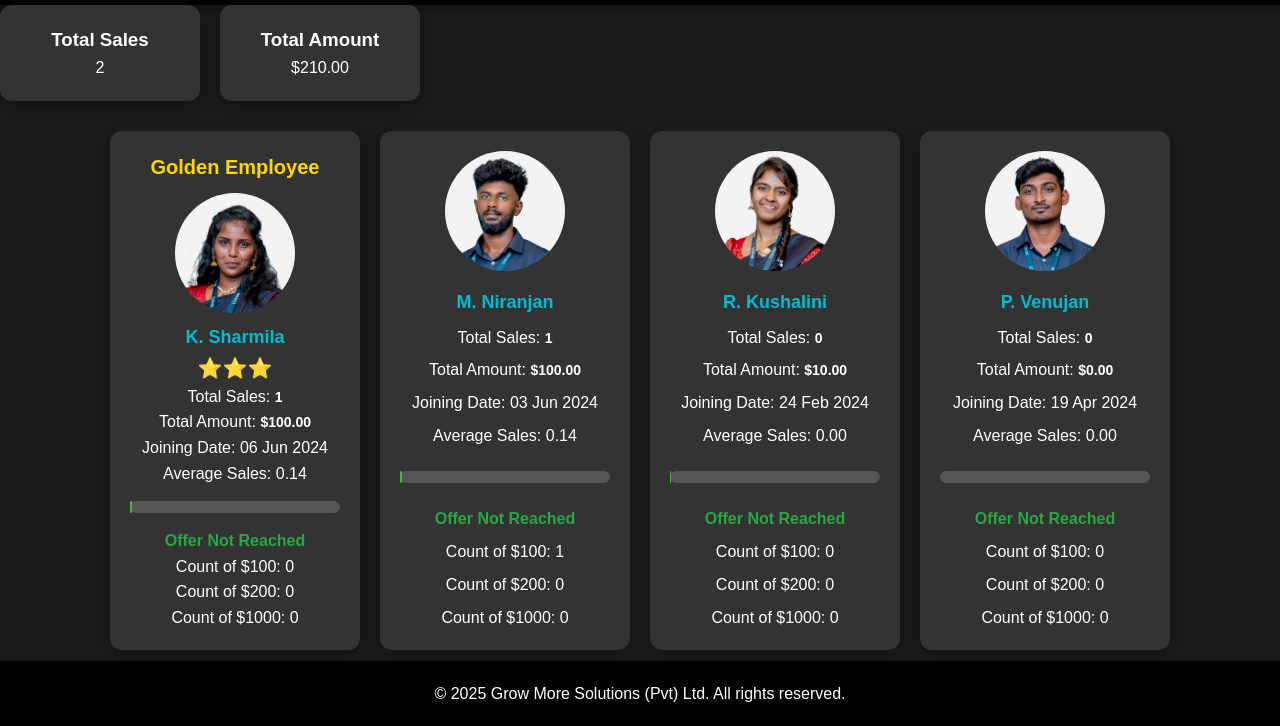
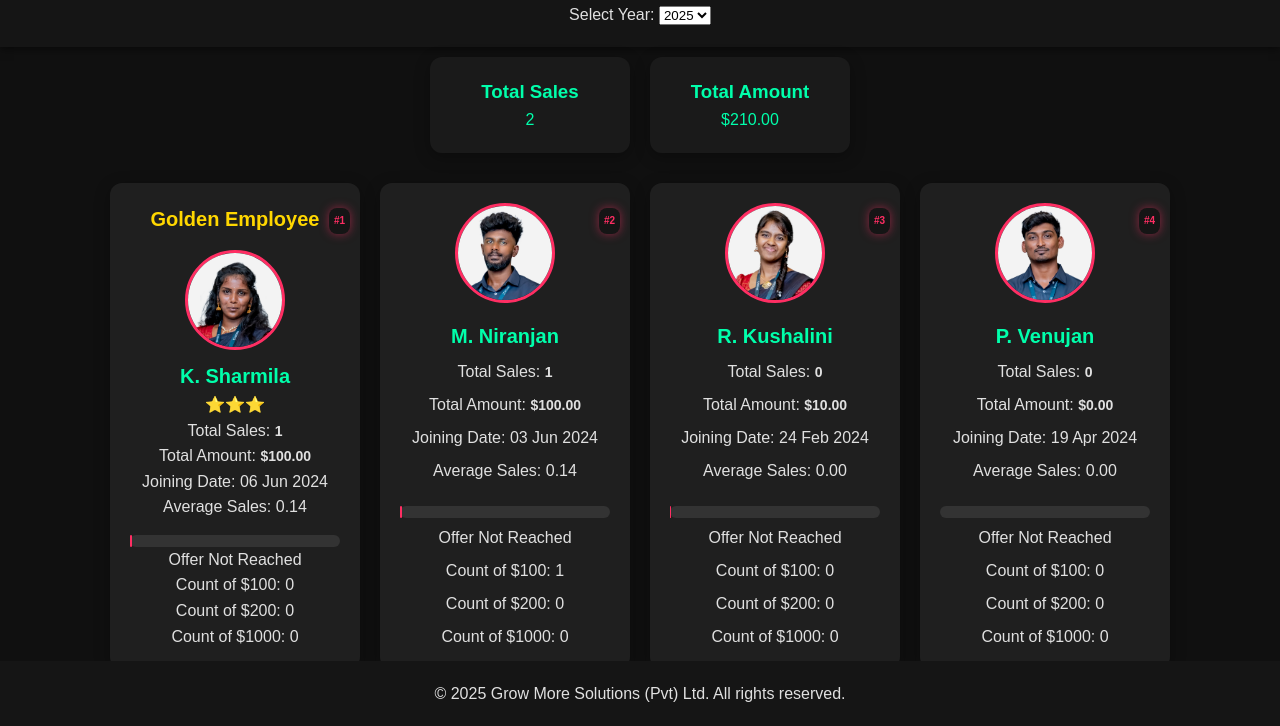
Before and after one commit to Growmore8/annualsales, a plain HTML site: page index.html in a window 1280 px wide. Shown: the part 73-799 px from the top of the page. Drawn offline with Linux system fonts and the light colour scheme; grey boxes are pictures that could not be loaded.

Commit message:
Update styles.css

```diff
--- a/styles.css
+++ b/styles.css
@@ -1,66 +1,77 @@
+/* General Reset */
 * {
     margin: 0;
     padding: 0;
     box-sizing: border-box;
 }
 
+/* Body Styles */
 body {
     font-family: 'Arial', sans-serif;
-    background-color: #1a1a1a; /* Dark background */
-    color: white;
+    background-color: #101010; /* Dark background */
+    color: #e0e0e0; /* Light text */
     line-height: 1.6;
-    padding-bottom: 60px; /* Add space for footer at the bottom */
+    padding-bottom: 60px; /* Space for footer */
 }
 
+/* Header Styles */
 header {
     display: flex;
-    justify-content: space-between;
+    justify-content: center;
     padding: 20px;
-    background-color: #000;
-    color: white;
+    background-color: #151515;
+    color: #e0e0e0;
     box-shadow: 0 2px 8px rgba(0, 0, 0, 0.5);
     align-items: center;
+    flex-direction: column;
 }
 
 header .company-name {
-    font-size: 24px;
+    font-size: 28px;
     font-weight: bold;
-    letter-spacing: 1px;
+    letter-spacing: 2px;
+    margin-bottom: 10px;
+    color: #ff2e63; /* Squid Game red accent */
 }
 
+/* Total Stats Section */
 .total-stats-header {
     display: flex;
     gap: 20px;
+    justify-content: center;
+    margin-top: 10px;
 }
 
 .total-stats-header div {
-    background-color: #333;
+    background-color: #1a1a1a;
     padding: 20px;
     width: 200px;
     border-radius: 12px;
     box-shadow: 0 4px 16px rgba(0, 0, 0, 0.3);
     text-align: center;
+    color: #00ffab; /* Neon green accent */
     transition: transform 0.3s ease, box-shadow 0.3s ease;
 }
 
 .total-stats-header div:hover {
-    transform: scale(1.05);
+    transform: scale(1.1);
     box-shadow: 0 8px 24px rgba(0, 0, 0, 0.5);
 }
 
+/* Staff Cards Section */
 .staff-cards {
     display: flex;
     gap: 20px;
     padding: 30px;
     flex-wrap: wrap;
     justify-content: center;
-    margin-bottom: 80px; /* Ensure the cards aren't hidden under the footer */
+    margin-bottom: 80px;
 }
 
 .card {
-    background-color: #333;
+    background-color: #1f1f1f;
     padding: 20px;
-    width: 250px; /* Adjusted width for better spacing */
+    width: 250px;
     border-radius: 12px;
     box-shadow: 0 4px 16px rgba(0, 0, 0, 0.3);
     text-align: center;
@@ -69,6 +80,8 @@ header .company-name {
     flex-direction: column;
     align-items: center;
     justify-content: space-between;
+    color: #e0e0e0;
+    position: relative;
 }
 
 .card:hover {
@@ -76,28 +89,42 @@ header .company-name {
     box-shadow: 0 8px 24px rgba(0, 0, 0, 0.5);
 }
 
+/* Player Number */
+.card::before {
+    content: attr(data-player-number);
+    position: absolute;
+    top: 25px;
+    right: 10px;
+    font-size: 10px;
+    font-weight: bold;
+    color: #ff2e63;
+    background: #151515;
+    padding: 5px 5px;
+    border-radius: 8px;
+    box-shadow: 0 0 10px rgba(255, 46, 99, 0.5);
+}
+
+/* Employee Image */
 .card img {
-    width: 120px;
-    height: 120px;
+    width: 100px;
+    height: 100px;
     object-fit: cover;
     border-radius: 50%;
-    transition: transform 0.3s ease;
+    border: 3px solid #ff2e63;
+    transition: transform 0.3s ease, border-color 0.3s ease;
 }
 
 .card img:hover {
     transform: scale(1.1);
+    border-color: #00ffab;
 }
 
+/* Text and Progress Bar */
 .card .employee-name {
-    font-size: 18px;
+    font-size: 20px;
+    font-weight: bold;
     margin-top: 10px;
-    font-weight: bold;
-    color: #00bcd4;
-    transition: color 0.3s ease;
-}
-
-.card .employee-name:hover {
-    color: #4caf50;
+    color: #00ffab;
 }
 
 .card .total-sales, .card .total-amount {
@@ -107,7 +134,7 @@ header .company-name {
 }
 
 .progress-bar {
-    background-color: #555;
+    background-color: #333;
     height: 12px;
     border-radius: 6px;
     margin-top: 15px;
@@ -115,78 +142,29 @@ header .company-name {
 }
 
 .progress {
-    background-color: #4caf50;
+    background-color: #ff2e63;
     height: 100%;
     border-radius: 6px;
 }
 
-.status {
-    margin-top: 15px;
-    font-weight: bold;
-    color: #28a745;
-    font-size: 16px;
+/* Footer Styles */
+footer {
+    background-color: #151515;
+    color: #e0e0e0;
+    text-align: center;
+    padding: 20px;
+    position: fixed;
+    width: 100%;
+    bottom: 0;
+    display: flex;
+    justify-content: center;
+    align-items: center;
+    z-index: 10;
 }
-
-.best-performer {
-    border: 2px solid #00bcd4;
-    background-color: #263238;
-    transition: background-color 0.3s ease, border-color 0.3s ease;
-}
-
-.best-performer:hover {
-    background-color: #1e2a2f;
-    border-color: #4caf50;
-}
-
 .golden-employee-text {
     font-size: 20px;
     font-weight: bold;
     color: gold;
     text-align: center;
-    margin-bottom: 10px;
+    margin-bottom: 15px;
 }
-
-.golden-employee-card {
-    border: 2px solid gold;
-    box-shadow: 0 0 15px rgba(255, 215, 0, 0.9);
-}
-
-.green-outline-card {
-    border: 2px solid green;
-    box-shadow: 0 0 10px rgba(0, 255, 0, 0.6);
-}
-
-.stars {
-    text-align: center;
-    font-size: 20px;
-    color: gold;
-}
-
-footer {
-    background-color: #000;
-    color: white;
-    text-align: center;
-    padding: 20px 10px;
-    position: fixed;
-    width: 100%;
-    bottom: 0;
-    left: 0;
-    display: flex;
-    justify-content: center;
-    align-items: center;
-    z-index: 10;
-}
-
-footer .copyright {
-    margin-right: auto;
-    margin-left: auto;
-}
-
-footer .data-updating {
-    color: green;
-    font-weight: bold;
-    position: absolute;
-    bottom: 20px;
-    right: 20px;
-    font-size: 14px;
-}
```
